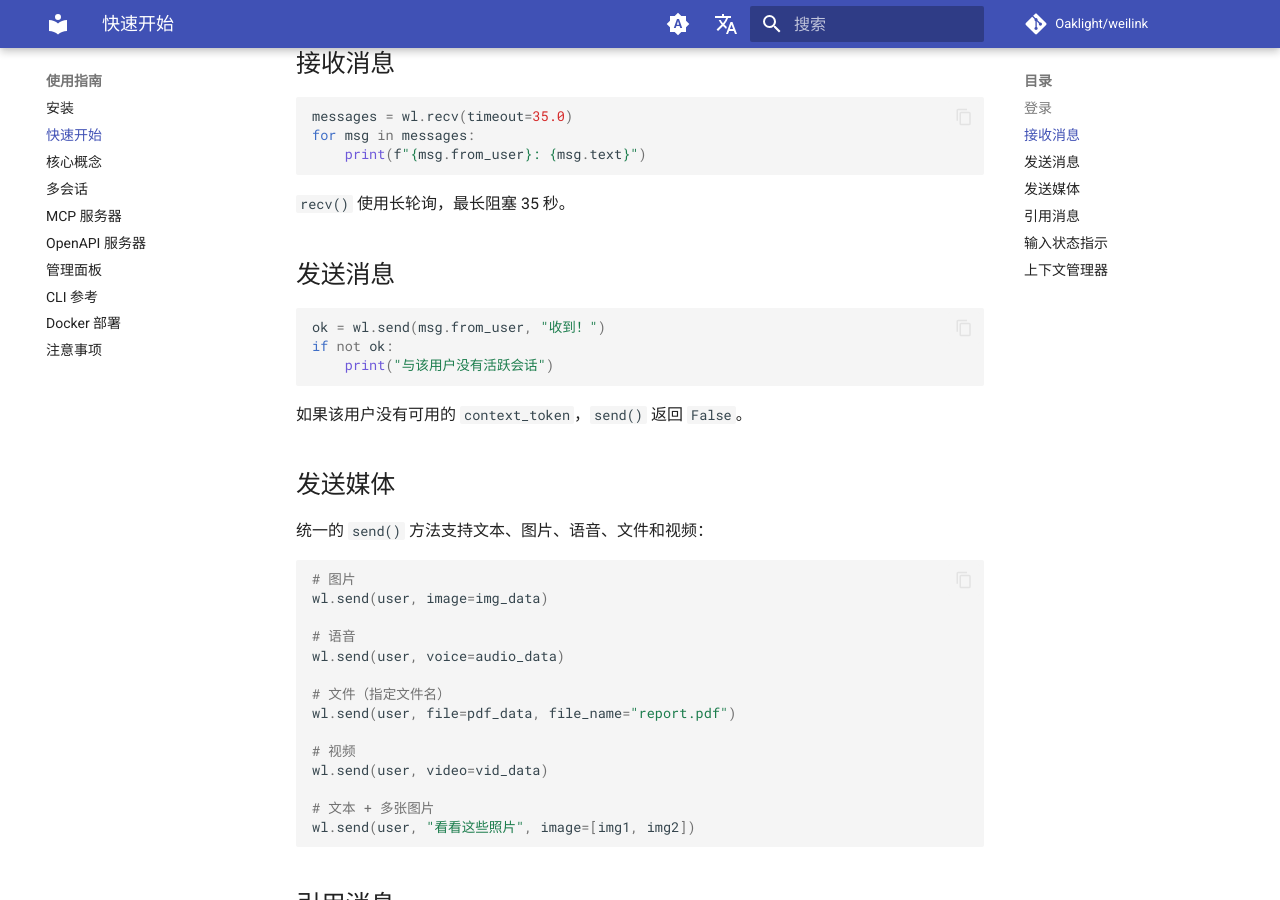
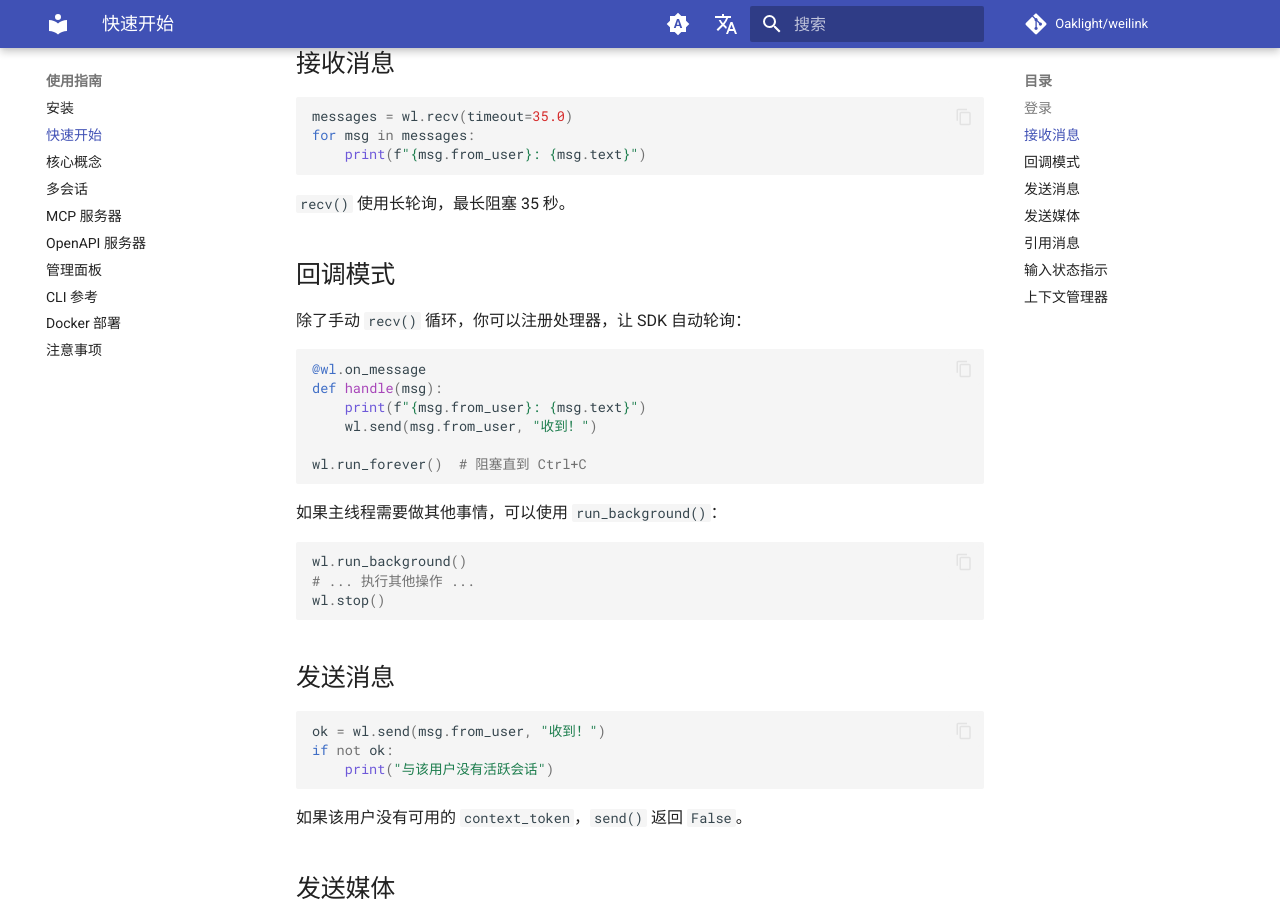
Before and after one commit to Oaklight/weilink, an MkDocs documentation site: the page built from docs/usage/quickstart.md, in a window 1280 px wide and 900 px high, scrolled down 453 px. Built offline with MkDocs 1.6.1 and Material for MkDocs 9.7.7, drawn with Linux system fonts in a browser that asks for light colours; comment, search, counter and statistics services are not loaded.

Commit message:
Add callback echo docs and quickstart callback section

````diff
--- a/docs/usage/quickstart.md
+++ b/docs/usage/quickstart.md
@@ -22,6 +22,27 @@ for msg in messages:
 ```
 
 `recv()` 使用长轮询，最长阻塞 35 秒。
+
+## 回调模式
+
+除了手动 `recv()` 循环，你可以注册处理器，让 SDK 自动轮询：
+
+```python
+@wl.on_message
+def handle(msg):
+    print(f"{msg.from_user}: {msg.text}")
+    wl.send(msg.from_user, "收到！")
+
+wl.run_forever()  # 阻塞直到 Ctrl+C
+```
+
+如果主线程需要做其他事情，可以使用 `run_background()`：
+
+```python
+wl.run_background()
+# ... 执行其他操作 ...
+wl.stop()
+```
 
 ## 发送消息
 
--- a/mkdocs.yml
+++ b/mkdocs.yml
@@ -97,6 +97,7 @@ nav:
       - 数据模型: api/models.md
   - 示例:
       - 简单回声: examples/simple_echo.md
+      - 回调回声: examples/callback_echo.md
       - AI 回声机器人: examples/echo_bot.md
       - 多媒体回声: examples/media_echo.md
       - 多会话回声: examples/multi_echo.md
````
Also changed, not shown: docs/examples/callback_echo.md (added, +32 -0 lines).
